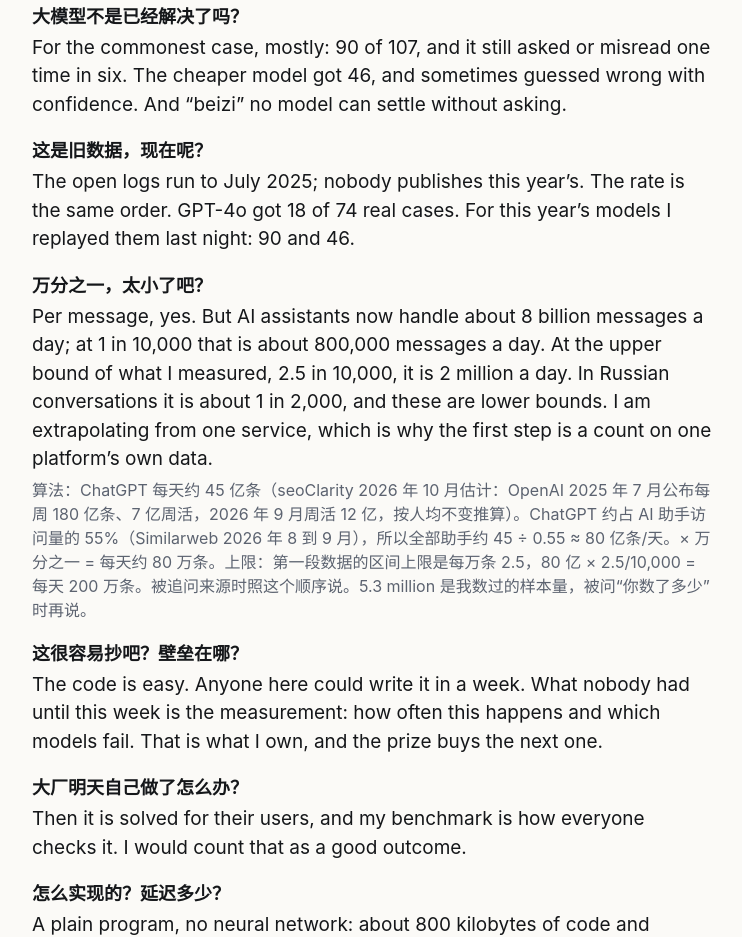
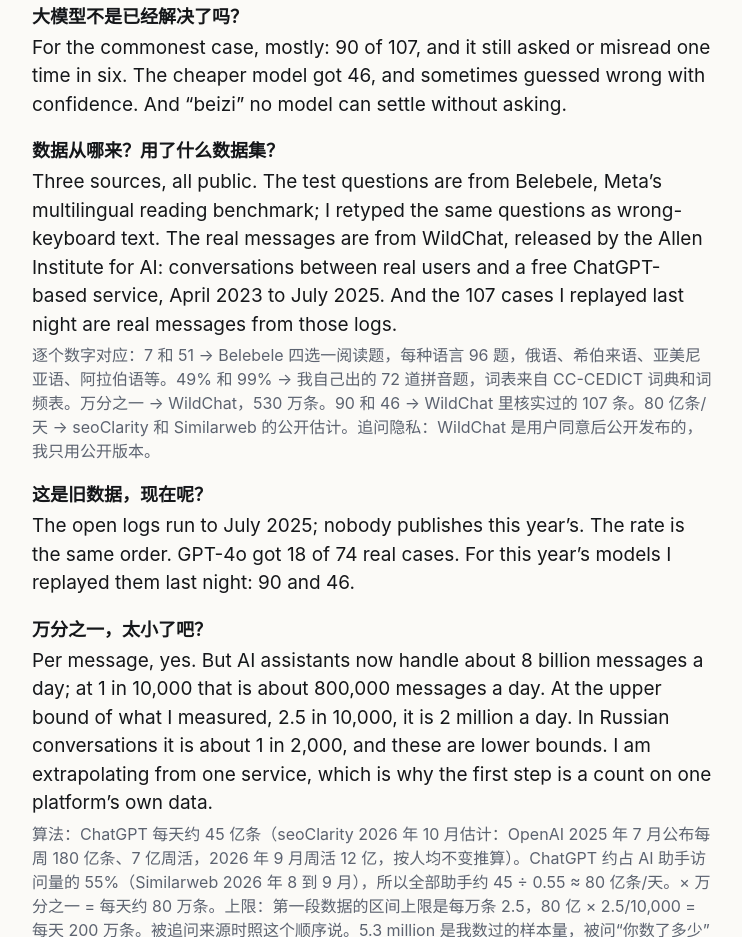
Before and after one commit to zhouyi-xiaoxiao/ime.zhouyixiaoxiao.com, a plain HTML site: page pitch/notes.html in a window 1280 px wide. Shown: the part 2645-3582 px from the top of the page, without its empty margins (268-1010 px from the left). Drawn offline with Linux system fonts and the light colour scheme.

Commit message:
Notes: where the data comes from

```diff
--- a/pitch/notes.html
+++ b/pitch/notes.html
@@ -114,6 +114,9 @@ button { font: inherit; font-size: 15px; font-weight: 600; padding: 8px 14px; bo
       <dd>It is small on purpose: one platform, one count on their own data, one fixed-fee pilot. The tool that does the count already exists.</dd></div>
     <div><dt>大模型不是已经解决了吗？</dt>
       <dd>For the commonest case, mostly: 90 of 107, and it still asked or misread one time in six. The cheaper model got 46, and sometimes guessed wrong with confidence. And “beizi” no model can settle without asking.</dd></div>
+    <div><dt>数据从哪来？用了什么数据集？</dt>
+      <dd>Three sources, all public. The test questions are from Belebele, Meta’s multilingual reading benchmark; I retyped the same questions as wrong-keyboard text. The real messages are from WildChat, released by the Allen Institute for AI: conversations between real users and a free ChatGPT-based service, April 2023 to July 2025. And the 107 cases I replayed last night are real messages from those logs.
+      <span class="zh">逐个数字对应：7 和 51 → Belebele 四选一阅读题，每种语言 96 题，俄语、希伯来语、亚美尼亚语、阿拉伯语等。49% 和 99% → 我自己出的 72 道拼音题，词表来自 CC-CEDICT 词典和词频表。万分之一 → WildChat，530 万条。90 和 46 → WildChat 里核实过的 107 条。80 亿条/天 → seoClarity 和 Similarweb 的公开估计。追问隐私：WildChat 是用户同意后公开发布的，我只用公开版本。</span></dd></div>
     <div><dt>这是旧数据，现在呢？</dt>
       <dd>The open logs run to July 2025; nobody publishes this year’s. The rate is the same order. GPT-4o got 18 of 74 real cases. For this year’s models I replayed them last night: 90 and 46.</dd></div>
     <div><dt>万分之一，太小了吧？</dt>
```
